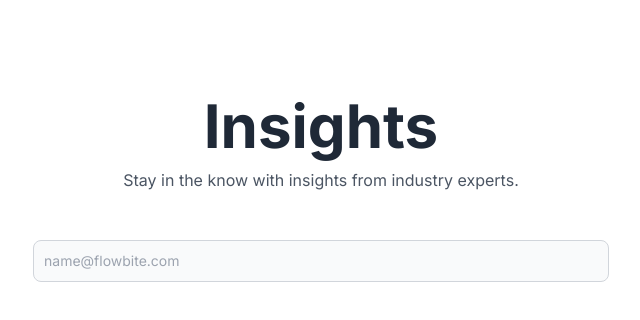
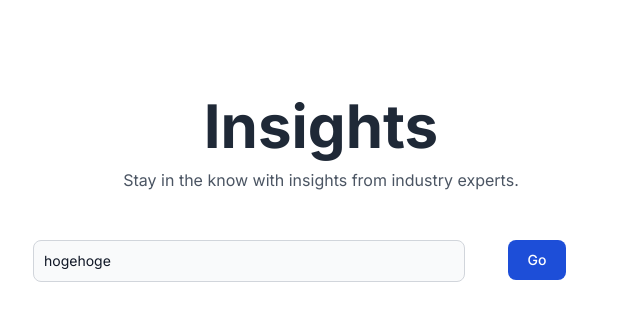
Before and after one commit to sato-s/notify-websocket, a Next.js app in the folder frontend/: page / in a window 1280 px wide. Shown: the top 320 px of the page, without its empty margins (319-959 px from the left). Built offline with nearby package versions, Linux system fonts and the light colour scheme.

Commit message:
onClickを作った

```diff
--- a/frontend/app/page.tsx
+++ b/frontend/app/page.tsx
@@ -1,4 +1,16 @@
+'use client';
+
+import React from "react";
+
 export default function Home() {
+  const [roomName, setroomName] = React.useState('hogehoge');
+
+  const onChange = (roomName: string) => {
+    setroomName(roomName);
+  }
+  const goTo = () => {
+    console.log(roomName)
+  }
   return (
     <div className="relative overflow-hidden">
       <div className="max-w-[85rem] mx-auto px-4 sm:px-6 lg:px-8 py-10 sm:py-24">
@@ -12,13 +24,21 @@ export default function Home() {
           </p>
 
           <div className="mt-7 sm:mt-12 mx-auto max-w-xl relative">
-            <form>
-              <input type="email" id="email" className="bg-gray-50 border border-gray-300 text-gray-900 text-sm rounded-lg focus:ring-blue-500 focus:border-blue-500 block w-full p-2.5 dark:bg-gray-700 dark:border-gray-600 dark:placeholder-gray-400 dark:text-white dark:focus:ring-blue-500 dark:focus:border-blue-500" placeholder="name@flowbite.com" />
-            </form>
+
+            <div className="flex flex-row">
+              <div className="basis-3/4">
+                <input onChange={(e) => onChange(e.target.value)} value={roomName} type="email" id="email" className="bg-gray-50 border border-gray-300 text-gray-900 text-sm rounded-lg focus:ring-blue-500 focus:border-blue-500 block w-full p-2.5 dark:bg-gray-700 dark:border-gray-600 dark:placeholder-gray-400 dark:text-white dark:focus:ring-blue-500 dark:focus:border-blue-500" placeholder="name@flowbite.com" />
+              </div>
+              <div className="basis-1/4">
+                <button onClick={goTo} type="submit" className="text-white bg-blue-700 hover:bg-blue-800 focus:ring-4 focus:outline-none focus:ring-blue-300 font-medium rounded-lg text-sm px-5 py-2.5 text-center dark:bg-blue-600 dark:hover:bg-blue-700 dark:focus:ring-blue-800">
+                  Go
+                </button>
+              </div>
+            </div>
           </div>
 
         </div>
       </div>
-    </div>
+    </div >
   )
 }
```
